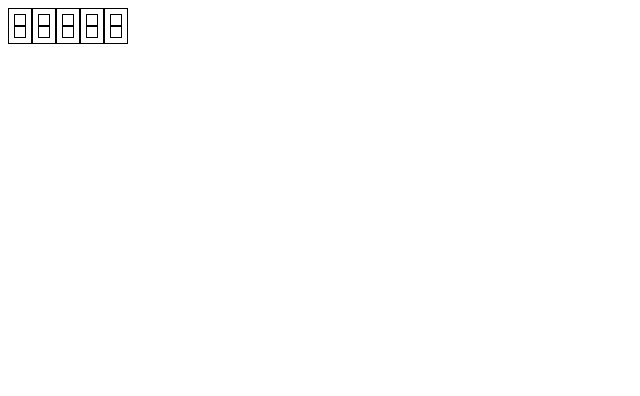
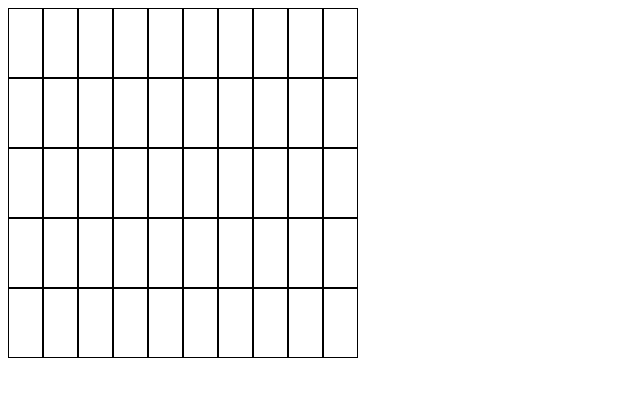
Before and after one commit to Sudoism/etch-a-sketch, a plain HTML site: page index.html in a window 1280 px wide. Shown: the whole page, without its empty margins (0-640 px from the left). Drawn offline with Linux system fonts and the light colour scheme.

Commit message:
CSS grid to expand boxes to a fixed witdh and height

```diff
--- a/script.js
+++ b/script.js
@@ -10,15 +10,15 @@ function createGrid(numberOfColumns, numberOfRows){
 
     for (let i = 0; i < numberOfColumns; i++) {
         const newColumn = document.createElement('div');
-        newColumn.setAttribute("class","box column");
+        newColumn.setAttribute("class","column");
         container.appendChild(newColumn);
 
         for (let i = 0; i < numberOfRows; i++) {
             const newRow = document.createElement('div');
-            newRow.setAttribute("class","box column");
+            newRow.setAttribute("class","box");
             newColumn.appendChild(newRow);
         }
     }
 }
 
-createGrid(5,2);
+createGrid(10,5);
--- a/styles.css
+++ b/styles.css
@@ -1,13 +1,18 @@
 .container {
     display: flex;
+    align-items: stretch;
+    width: 350px;
+    height: 350px;
 }
 
-.row {
+.column {
+    flex-grow:1;
     display: flex;
+    flex-direction: column;
+    align-items: stretch;
 }
 
 .box {
-    color: #808080;
     border:1px solid black;
-    padding: 5px;
+    flex-grow:1;
 }
```
